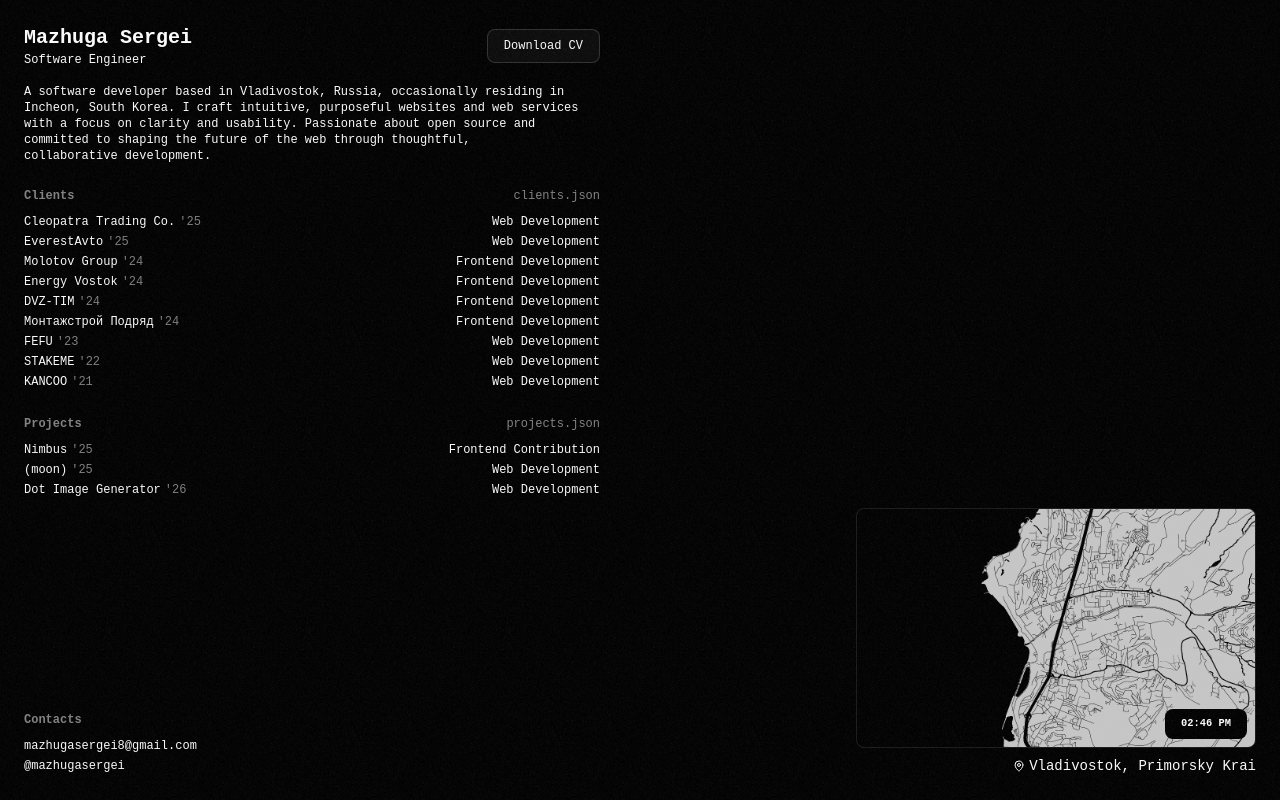
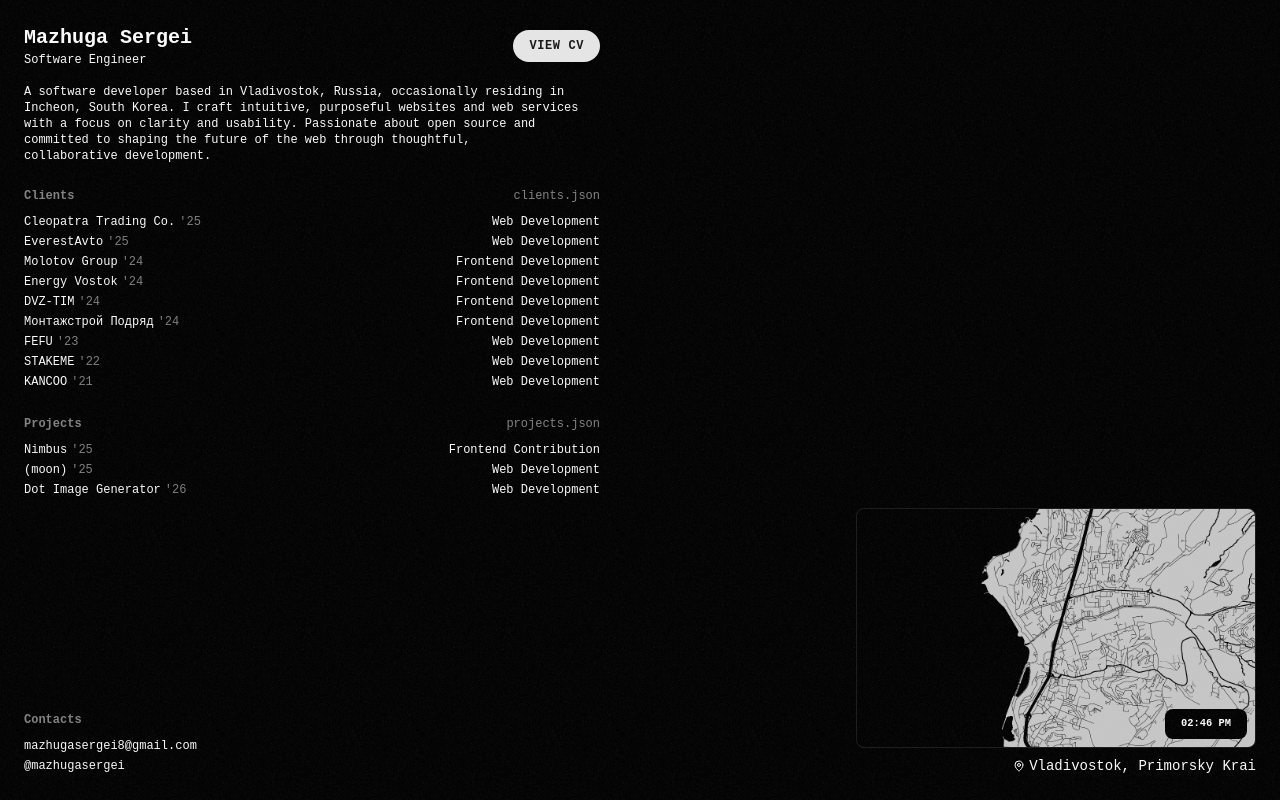
Before and after one commit to mazhugasergei/mazhugasergei.github.io, a Next.js app: page / in a window 1280 px wide. Built offline with nearby package versions, Linux system fonts and the light colour scheme; a web font is replaced by a local one.

Commit message:
feat: update button styling and CV link text

```diff
--- a/src/app/(home)/page.tsx
+++ b/src/app/(home)/page.tsx
@@ -23,11 +23,9 @@
 						<a
 							href="/CV - Sergei Mazhuga.pdf"
 							download
-							className={buttonVariants({
-								variant: "outline",
-							})}
+							className={buttonVariants()}
 						>
-							Download CV
+							View CV
 						</a>
 					</header>
 
--- a/src/components/ui/button.tsx
+++ b/src/components/ui/button.tsx
@@ -4,7 +4,7 @@
 import React from "react"
 
 export const buttonVariants = cva(
-	"inline-flex items-center justify-center gap-2 whitespace-nowrap rounded-md text-[inherit] transition-all disabled:pointer-events-none disabled:opacity-50 [&_svg]:pointer-events-none [&_svg:not([class*='size-'])]:size-4 shrink-0 [&_svg]:shrink-0 outline-none focus-visible:border-ring focus-visible:ring-ring/50 focus-visible:ring-[3px] aria-invalid:ring-destructive/20 dark:aria-invalid:ring-destructive/40 aria-invalid:border-destructive",
+	"inline-flex items-center justify-center gap-2 whitespace-nowrap rounded-full text-[inherit] tracking-wider uppercase transition-all disabled:pointer-events-none disabled:opacity-50 [&_svg]:pointer-events-none [&_svg:not([class*='size-'])]:size-4 shrink-0 [&_svg]:shrink-0 outline-none focus-visible:border-ring focus-visible:ring-ring/50 focus-visible:ring-[3px] aria-invalid:ring-destructive/20 dark:aria-invalid:ring-destructive/40 aria-invalid:border-destructive",
 	{
 		variants: {
 			variant: {
@@ -19,8 +19,8 @@
 			},
 			size: {
 				default: "px-4 py-2 has-[>svg]:px-2",
-				sm: "h-8 rounded-md gap-1.5 px-2 has-[>svg]:px-1.5",
-				lg: "h-10 rounded-md px-5 has-[>svg]:px-3",
+				sm: "h-8 gap-1.5 px-2 has-[>svg]:px-1.5",
+				lg: "h-10 px-5 has-[>svg]:px-3",
 				icon: "size-9",
 			},
 		},
```
